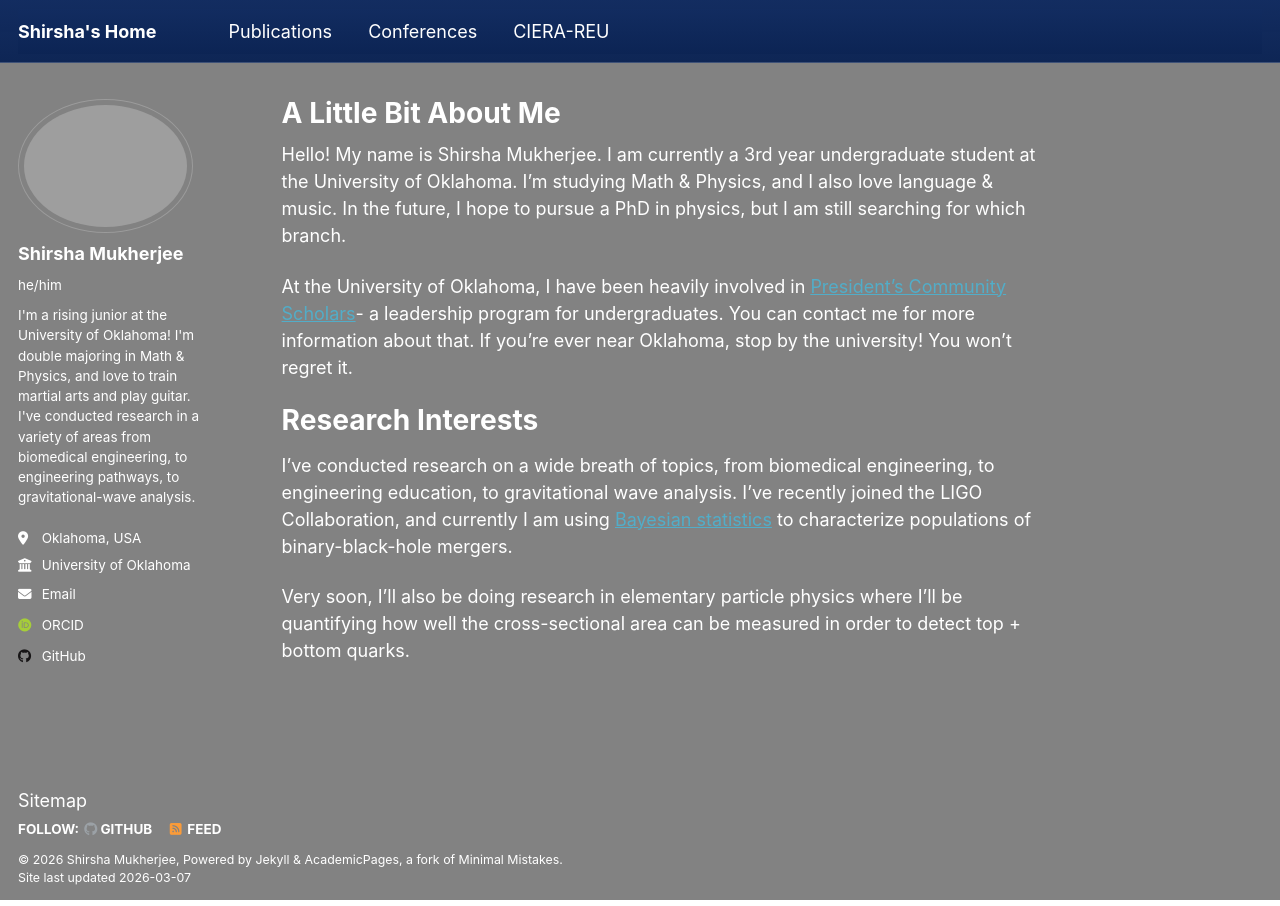
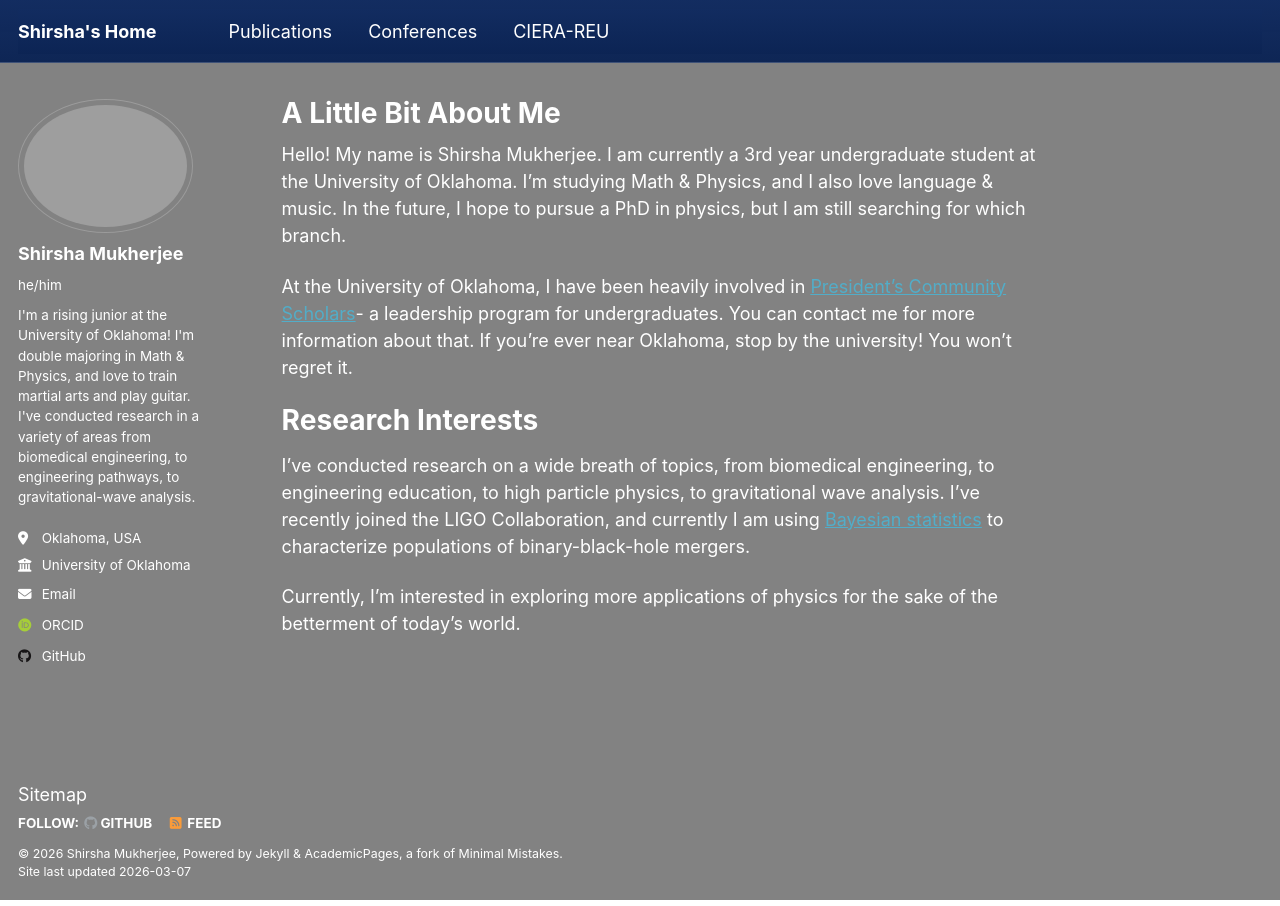
Before and after one commit to shirshamukherjee/projectfrthistime, a Jekyll site: the page built from _pages/about.md, in a window 1280 px wide. Built offline with Jekyll 4.4.1, drawn with Linux system fonts in a browser that asks for light colours; some web fonts are replaced; a script that is not in the unit is left out.

Commit message:
Revise research interests in about.md
Updated research interests to include high particle physics and current focus on applications of physics.

```diff
--- a/_pages/about.md
+++ b/_pages/about.md
@@ -13,6 +13,6 @@ At the University of Oklahoma, I have been heavily involved in [President's Comm
 
 Research Interests
 ======
-I've conducted research on a wide breath of topics, from biomedical engineering, to engineering education, to gravitational wave analysis. I've recently joined the LIGO Collaboration, and currently I am using [Bayesian statistics](https://srcd.onlinelibrary.wiley.com/doi/10.1111/cdev.12169) to characterize populations of binary-black-hole mergers.
+I've conducted research on a wide breath of topics, from biomedical engineering, to engineering education, to high particle physics, to gravitational wave analysis. I've recently joined the LIGO Collaboration, and currently I am using [Bayesian statistics](https://srcd.onlinelibrary.wiley.com/doi/10.1111/cdev.12169) to characterize populations of binary-black-hole mergers.
 
-Very soon, I'll also be doing research in elementary particle physics where I'll be quantifying how well the cross-sectional area can be measured in order to detect top + bottom quarks.
+Currently, I'm interested in exploring more applications of physics for the sake of the betterment of today's world.
```
